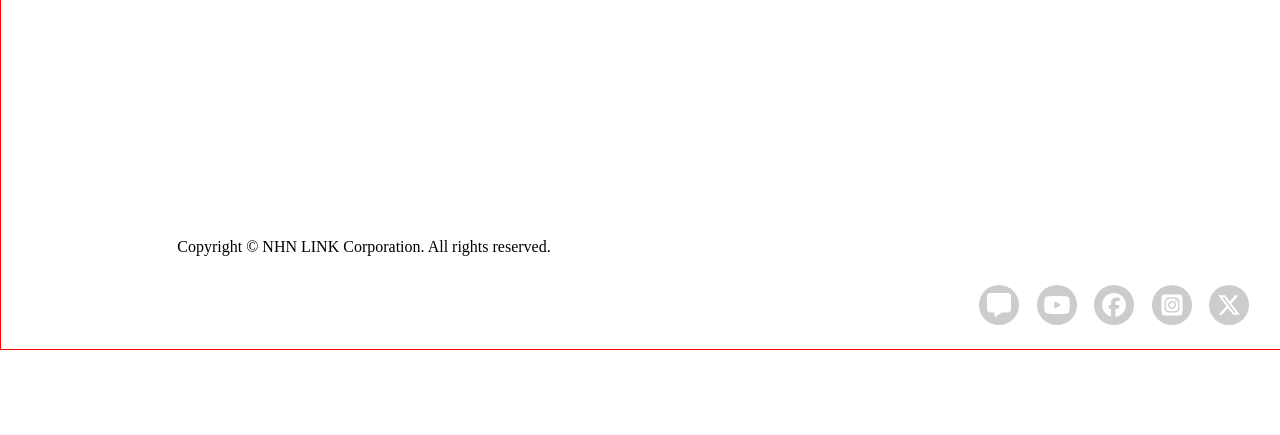
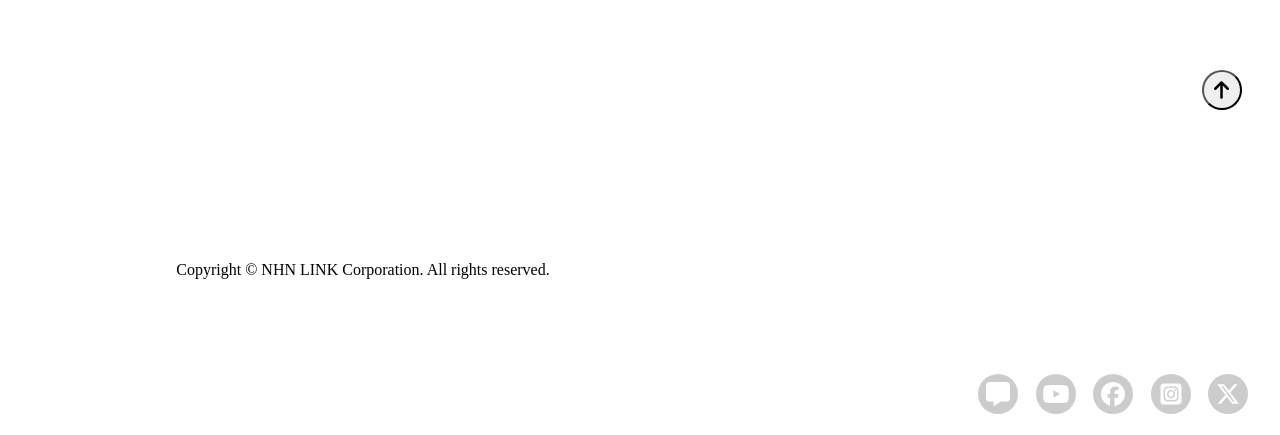
Before and after one commit to Heejin98219/clone-ticket-link, a React (Vite) app: page / in a window 1280 px wide. Shown: the part 644-1079 px from the top of the page. Before the commit the page ends 994 px from the top, so only its background shows below. Built offline with nearby package versions, Linux system fonts and the light colour scheme.

Commit message:
캐러셀 제외 완성

```diff
--- a/src/App.jsx
+++ b/src/App.jsx
@@ -1,4 +1,4 @@
-import Footer from "./components/Footer";
+import Footer from "./components/CopyRightAndSns";
 import OpenTicketList from "./components/OpenTicketList";
 import AutoScrollUp from "./components/AutoScrollUp";
 import LogoImage from "./components/LogoImage";
@@ -8,7 +8,6 @@ import styled from "styled-components";
 const MakeDivPlaceCenter = styled.div`
   margin: 0 auto;
   width: 1500px;
-  border: 1px solid red;
 `;
 
 const App = () => {
@@ -16,7 +15,6 @@ const App = () => {
     <MakeDivPlaceCenter>
       {/* 로고 이미지*/}
       <LogoImage />
-
       <OpenTicketList />
       <AutoScrollUp />
       {/* <Copyright /> */}
--- a/src/components/AutoScrollUp.jsx
+++ b/src/components/AutoScrollUp.jsx
@@ -27,9 +27,18 @@ const ScrollUpBtn = styled.button`
 const AutoScrollUp = () => {
   return (
     <ScrollUpBtnDiv>
-      <ScrollUpBtn onClick={GoToTop}>
-        <FontAwesomeIcon icon={faArrowUp} size="xl" />
-      </ScrollUpBtn>
+      <div
+        style={{
+          height: "70px",
+          position: "fixed",
+          bottom: "2%",
+          right: "3%",
+        }}
+      >
+        <ScrollUpBtn onClick={GoToTop}>
+          <FontAwesomeIcon icon={faArrowUp} size="xl" />
+        </ScrollUpBtn>
+      </div>
     </ScrollUpBtnDiv>
   );
 };
--- a/src/components/Footer.jsx
+++ b/src/components/CopyRightAndSns.jsx
@@ -4,7 +4,6 @@ import { faYoutube } from "@fortawesome/free-brands-svg-icons";
 import { faFacebook } from "@fortawesome/free-brands-svg-icons";
 import { faSquareInstagram } from "@fortawesome/free-brands-svg-icons";
 import { faXTwitter } from "@fortawesome/free-brands-svg-icons";
-
 import styled from "styled-components";
 
 // 저작권 + sns 로고
@@ -20,8 +19,8 @@ const CopyRightText = styled.div`
   width: 50%;
   margin: 0 auto;
   text-align: center;
-  /* color: #aaa; 위 좌우 밑 */
-  padding-top: 3rem;
+  /* color: #ccc; 위 좌우 밑 */
+  padding-top: 7rem;
 `;
 
 // sns 아이콘 전체를 감싸는 div
@@ -33,7 +32,9 @@ const SnsIconsDiv = styled.div`
 `;
 
 // sns 아이콘 각각을 감싸는 div
-const SnsIconDiv = styled.div`
+// fontawesome 자체에 Link태그를
+// 넣을 수 없기 때문에 a태그를 사용
+const SnsIconDiv = styled.a`
   width: 40px;
   height: 40px;
   border-radius: 50%;
@@ -44,11 +45,12 @@ const SnsIconDiv = styled.div`
   color: white;
 `;
 
+// sns 아이콘 전체를 감싸는 div
 const SnsIcons = styled.div`
   display: flex;
   justify-content: space-between;
   width: 270px;
-  margin-top: 70px;
+  margin-top: 200px;
   cursor: pointer;
 `;
 
@@ -60,20 +62,19 @@ const Footer = () => {
       </CopyRightText>
       <SnsIconsDiv>
         <SnsIcons>
-          <SnsIconDiv>
+          <SnsIconDiv href="https://blog.naver.com/t_link">
             <FontAwesomeIcon icon={faMessage} size="xl" />
           </SnsIconDiv>
-          <SnsIconDiv>
-            {/* {" "} */}
+          <SnsIconDiv href="https://www.youtube.com/@ticketlink012">
             <FontAwesomeIcon icon={faYoutube} size="xl" />
           </SnsIconDiv>
-          <SnsIconDiv>
+          <SnsIconDiv href="https://www.facebook.com/ticketlink">
             <FontAwesomeIcon icon={faFacebook} size="xl" />
           </SnsIconDiv>
-          <SnsIconDiv>
+          <SnsIconDiv href="https://www.instagram.com/ticketlink.co.kr/">
             <FontAwesomeIcon icon={faSquareInstagram} size="xl" />
           </SnsIconDiv>
-          <SnsIconDiv>
+          <SnsIconDiv href="https://x.com/nhn_ticketlink">
             <FontAwesomeIcon icon={faXTwitter} size="xl" />
           </SnsIconDiv>
         </SnsIcons>
```
Also changed, not shown: src/components/carousel.jsx (deleted, +0 -9 lines).
